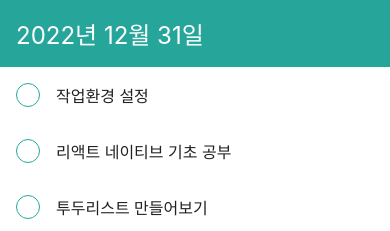
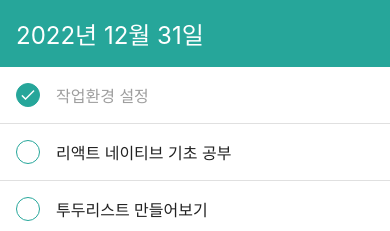
Before and after one commit to sungjaeahn-kopo/LearnReactNative, a React Native app: screen / in a window 390 px wide. Shown: the top 231 px of the page. Built offline with nearby package versions, Linux system fonts and the light colour scheme.

Commit message:
RL_Add TodoList

```diff
--- a/App.js
+++ b/App.js
@@ -28,6 +28,18 @@ const App = () => {
     {id: 2, text: '리액트 네이티브 기초 공부', done: false},
     {id: 3, text: '투두리스트 만들어보기', done: false},
   ]);
+
+  const onInsert = text => {
+    const nextId =
+      todos.length > 0 ? Math.max(...todos.map(todo => todo.id)) + 1 : 1;
+    const todo = {
+      id: nextId,
+      text,
+      done: false,
+    };
+
+    setTodos(todos.concat(todo));
+  };
   console.log(today);
 
   return (
@@ -38,7 +50,7 @@ const App = () => {
           style={styles.avoid}>
           <DateHead date={today} />
           {todos.length === 0 ? <Empty /> : <TodoList todos={todos} />}
-          <AddTodo />
+          <AddTodo onInsert={onInsert} />
         </KeyboardAvoidingView>
       </SafeAreaView>
     </SafeAreaProvider>
--- a/components/AddTodo.js
+++ b/components/AddTodo.js
@@ -10,10 +10,11 @@ import {
   Keyboard,
 } from 'react-native';
 
-function AddTodo() {
+function AddTodo({onInsert}) {
   const [text, setText] = useState('');
 
   const onPress = () => {
+    onInsert(text);
     setText('');
     Keyboard.dismiss;
   };
--- a/components/TodoItem.js
+++ b/components/TodoItem.js
@@ -1,11 +1,17 @@
 import React from 'react';
-import {View, Text, StyleSheet} from 'react-native';
+import {View, Text, StyleSheet, Image} from 'react-native';
 
 function TodoItem({id, text, done}) {
   return (
     <View style={styles.item}>
-      <View style={styles.circle} />
-      <Text style={styles.text}>{text}</Text>
+      <View style={[styles.circle, done && styles.filled]}>
+        {done && (
+          <Image
+            source={require('../assets/icons/check_white/check_white.png')}
+          />
+        )}
+      </View>
+      <Text style={[styles.text, done && styles.lineThrough]}>{text}</Text>
     </View>
   );
 }
@@ -14,6 +20,7 @@ const styles = StyleSheet.create({
   item: {
     flexDirection: 'row',
     padding: 16,
+    borderBottomColor: '#e0e0e0',
     alignItems: 'center',
   },
   circle: {
@@ -24,11 +31,20 @@ const styles = StyleSheet.create({
     borderWidth: 1,
     marginRight: 16,
   },
+  filled: {
+    justifyContent: 'center',
+    alignItems: 'center',
+    backgroundColor: '#26a69a',
+  },
   text: {
     flex: 1,
     fontSize: 16,
     color: '#212121',
   },
+  lineThrough: {
+    color: '#9e9e9e',
+    textDecoration: 'line-through',
+  },
 });
 
 export default TodoItem;
--- a/components/TodoList.js
+++ b/components/TodoList.js
@@ -5,6 +5,7 @@ import TodoItem from './TodoItem';
 function TodoList({todos}) {
   return (
     <FlatList
+      ItemSeparatorComponent={() => <View style={styles.separator} />}
       style={styles.list}
       data={todos}
       renderItem={({item}) => (
@@ -22,6 +23,10 @@ const styles = StyleSheet.create({
   list: {
     flex: 1,
   },
+  separator: {
+    backgroundColor: '#e0e0e0',
+    height: 1,
+  },
 });
 
 export default TodoList;
```
